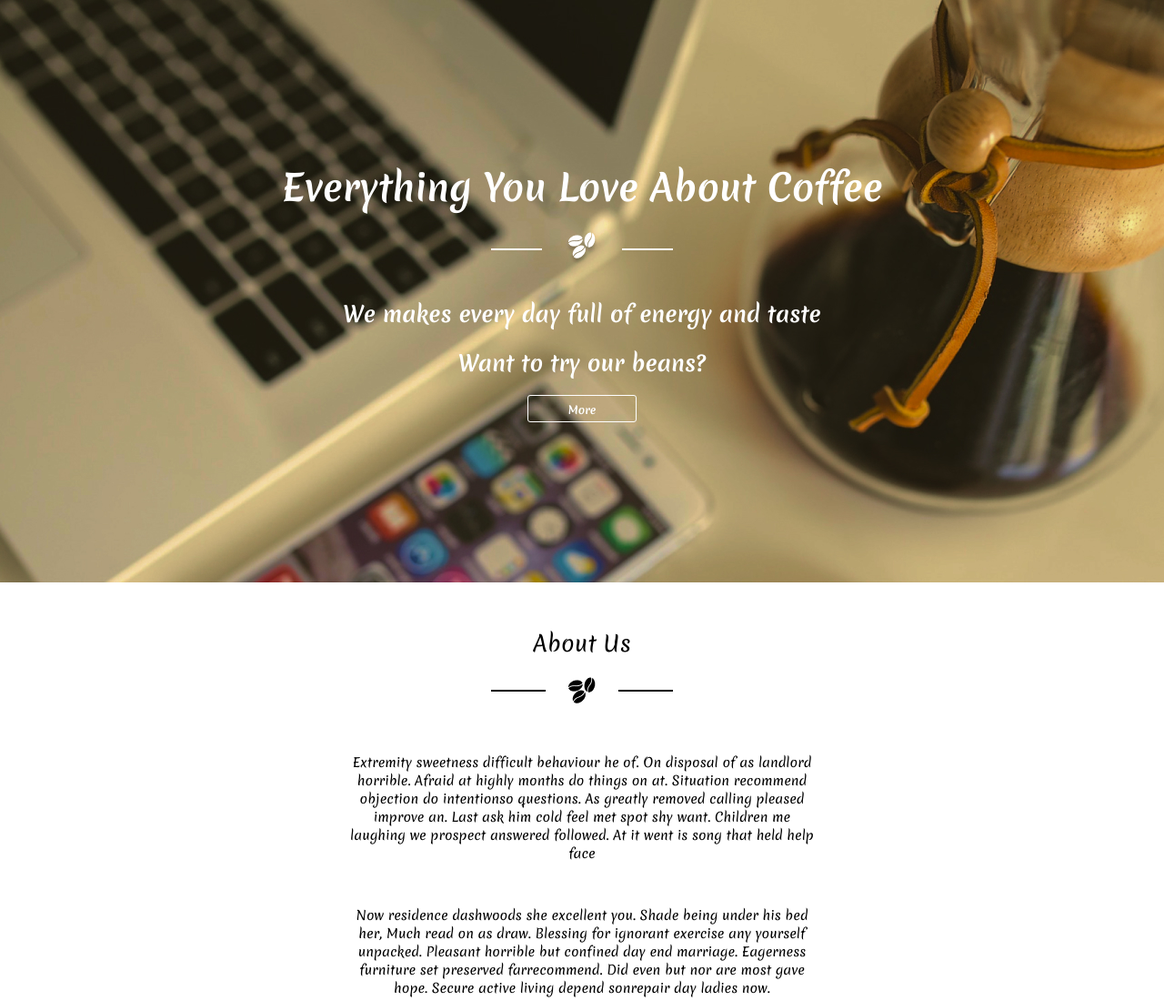
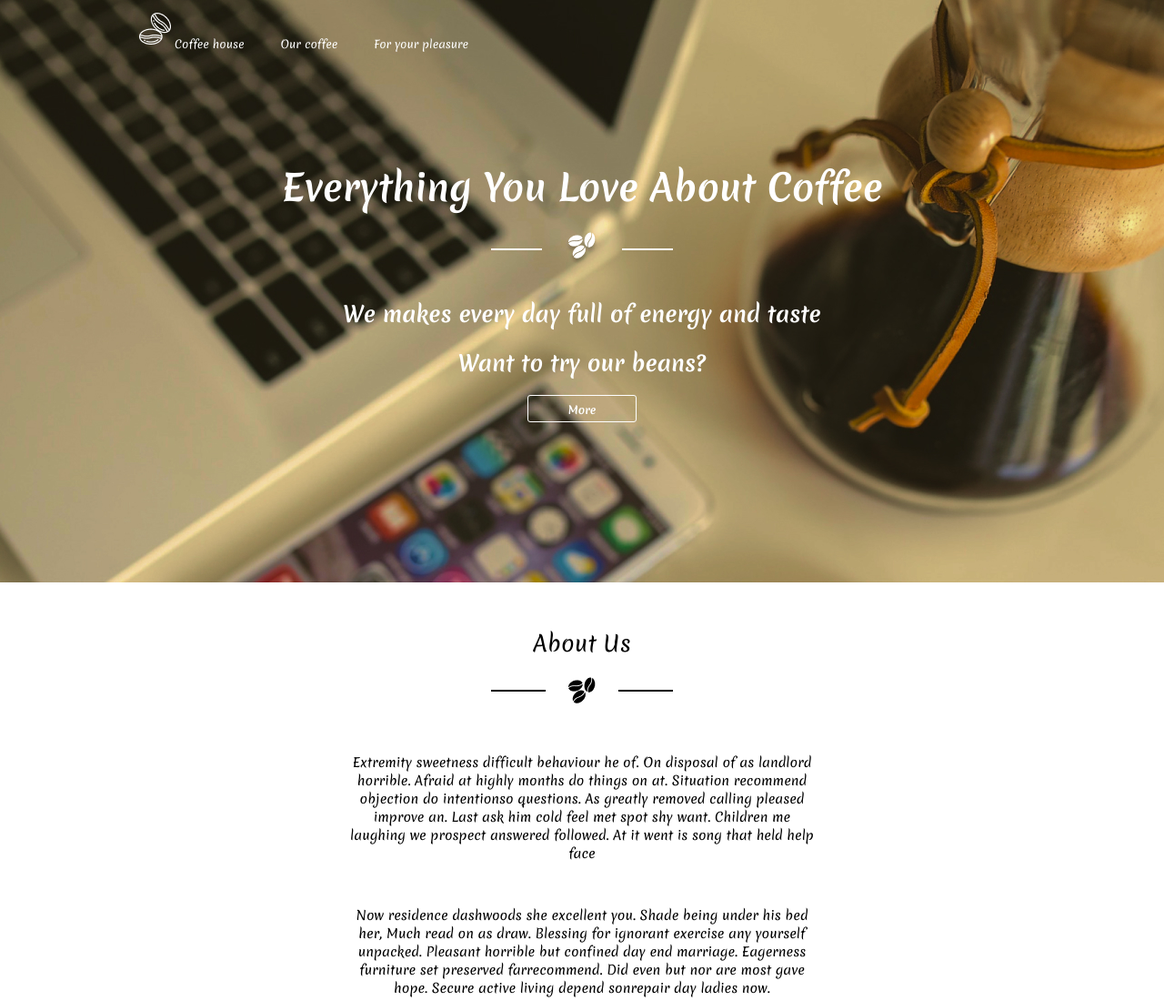
Before and after one commit to AlinaLaniuk/coffee-shop, a React app in the folder coffee-shop/: page / in a window 1280 px wide. Shown: the top 1100 px of the page at 91% size. Built offline with nearby package versions, Linux system fonts and the light colour scheme.

Commit message:
feat: add header

```diff
--- /dev/null
+++ b/coffee-shop/src/components/header.js
@@ -0,0 +1,21 @@
+import { Component } from 'react';
+import Navbar from './navbar';
+import { AbsoluteBlock } from '../styledComponents/block';
+import { HorizontalSeparator } from '../styledComponents/block';
+
+class Header extends Component {
+    render() {
+        return (
+            <AbsoluteBlock
+                top='0'
+                height='70px'
+                justify_content='flex-start'
+            >
+                <HorizontalSeparator width='149px' />
+                <Navbar color='white' />
+            </AbsoluteBlock>
+        )
+    }
+}
+
+export default Header;
--- a/coffee-shop/src/components/navbar.js
+++ b/coffee-shop/src/components/navbar.js
@@ -4,14 +4,14 @@ import { Text } from '../styledComponents/text';
 import { Block } from '../styledComponents/block';
 import { Image } from '../styledComponents/image';
 
-const links = [
-    { text: 'Coffee house', picture: './icons/coffee-beans-empty.png' },
-    { text: 'Our coffee' },
-    { text: 'For your pleasure' }
-]
-
 class Navbar extends Component {
     render() {
+        const links = [
+            { text: 'Coffee house', picture: `./icons/coffee-beans-empty-${this.props.color}.png` },
+            { text: 'Our coffee' },
+            { text: 'For your pleasure' }
+        ];
+
         const linksElements = links.map((link) => {
             if (link.picture) {
                 return (
@@ -20,18 +20,18 @@ class Navbar extends Component {
                         align_items='flex-end'
                     >
                         <Image src={link.picture} alt={link.text} />
-                        <Text as='a'>{link.text}</Text>
+                        <Text color={this.props.color} as='a'>{link.text}</Text>
                     </Block>
                 )
             }
             return (
-                <Text as='a'>{link.text}</Text>
+                <Text color={this.props.color} as='a'>{link.text}</Text>
             )
         })
 
         return (
             <Block
-                width='25%'
+                width='auto'
                 gap='40px'
                 align_items='flex-end'
             >
--- a/coffee-shop/src/index.css
+++ b/coffee-shop/src/index.css
@@ -1,5 +1,6 @@
 body {
   margin: 0;
+  position: relative;
   font-family: -apple-system, BlinkMacSystemFont, 'Segoe UI', 'Roboto', 'Oxygen',
     'Ubuntu', 'Cantarell', 'Fira Sans', 'Droid Sans', 'Helvetica Neue',
     sans-serif;
--- a/coffee-shop/src/pages/main.js
+++ b/coffee-shop/src/pages/main.js
@@ -4,9 +4,10 @@ import Hero from '../components/hero';
 import AboutUs from '../components/about-us';
 import { VerticalSeparator } from '../styledComponents/block';
 import Beans from '../components/beans';
-import { WhiteBoldText, Text } from '../styledComponents/text';
+import { WhiteBoldText } from '../styledComponents/text';
 import { EmptyButton } from '../styledComponents/buttons';
 import CardsList from '../components/cardsList';
+import Header from '../components/header';
 
 const mainHeroContent = <>
     <VerticalSeparator height='20px' />
@@ -25,6 +26,7 @@ class Main extends Component {
     render() {
         return (
             <>
+                <Header/>
                 <Hero height='640px' text={heroText} children={mainHeroContent}/>
                 <AboutUs/>
                 <CardsList/>
--- a/coffee-shop/src/styledComponents/block.js
+++ b/coffee-shop/src/styledComponents/block.js
@@ -27,3 +27,7 @@ export const ColoredBlock = styled(Block)`
 export const VerticalSeparator = styled(Block)`
     width: 1px;
 `;
+
+export const HorizontalSeparator = styled(Block)`
+    height: 1px;
+`;
--- a/coffee-shop/src/styledComponents/text.js
+++ b/coffee-shop/src/styledComponents/text.js
@@ -3,7 +3,8 @@ import styled from 'styled-components';
 export const Text = styled.span`
     font-family: 'Merienda', cursive;
     font-size: ${props => props.font_size || '12px'};
-    text-align: center
+    text-align: center;
+    color: ${props => props.color};
 `;
 
 export const BoldText = styled(Text)`
```
Also changed, not shown: coffee-shop/public/icons/coffee-beans-empty-black.png (renamed from coffee-shop/public/icons/coffee-beans-empty.png), coffee-shop/public/icons/coffee-beans-empty-white.png (added).
